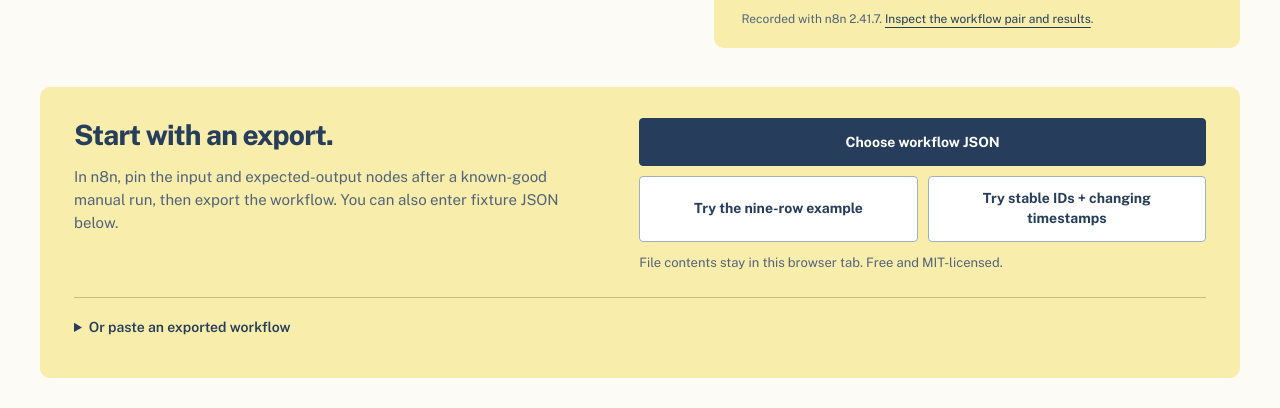
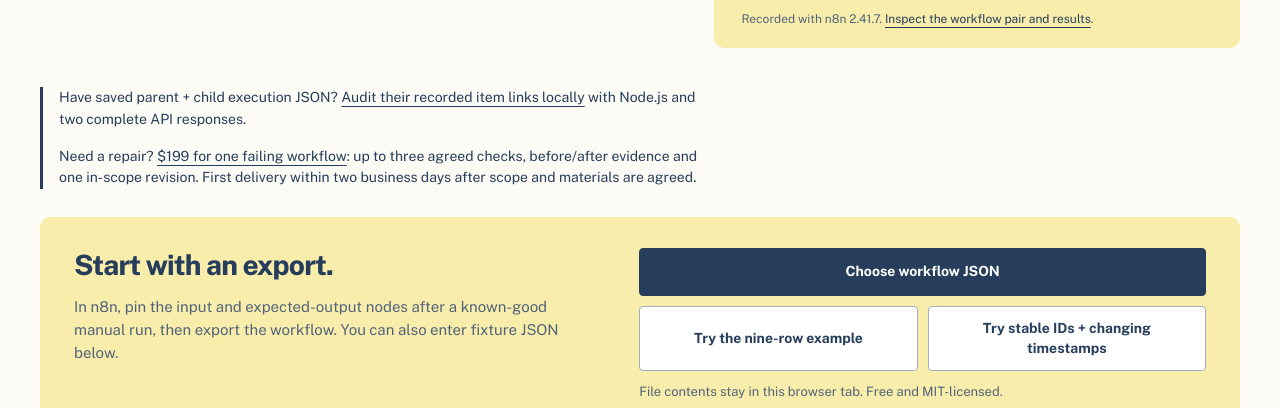
Before and after one commit to blucca/n8n-check, a website with bundled scripts: page index.html in a window 1280 px wide. Shown: the part 392-800 px from the top of the page. Built offline with nearby package versions, Linux system fonts and the light colour scheme.

Commit message:
Link saved execution audit and fixed-price repair from the case builder

```diff
--- a/index.html
+++ b/index.html
@@ -25,6 +25,11 @@
       <p>Recorded with n8n 2.41.7. <a href="https://github.com/blucca/n8n-check/tree/main/examples/silent-filter">Inspect the workflow pair and results</a>.</p>
     </aside>
   </section>
+
+  <aside class="saved-paths" aria-label="Saved execution audit and fixed-price repair">
+    <p>Have saved parent + child execution JSON? <a href="https://github.com/blucca/n8n-check/tree/main/experiments/lineage-boundary#inspect-your-own-saved-child-call">Audit their recorded item links locally</a> with Node.js and two complete API responses.</p>
+    <p>Need a repair? <a href="https://github.com/blucca/n8n-check#paid-help-for-one-failing-workflow">$199 for one failing workflow</a>: up to three agreed checks, before/after evidence and one in-scope revision. First delivery within two business days after scope and materials are agreed.</p>
+  </aside>
 
   <section class="panel import-panel" aria-labelledby="import-title">
     <div><h2 id="import-title">Start with an export.</h2><p>In n8n, pin the input and expected-output nodes after a known-good manual run, then export the workflow. You can also enter fixture JSON below.</p></div>
--- a/web/style.css
+++ b/web/style.css
@@ -59,6 +59,8 @@ p { margin: 0 0 15px; }
 .recorded-check .fail { color: var(--fail); font-weight: 700; }
 .recorded-check .result-detail { display: block; font-size: 12px; font-weight: 400; margin-top: 3px; }
 .recorded-check > p { font-size: 12px; color: var(--muted); margin: 16px 0 0; }
+.saved-paths { border-left: 3px solid var(--ink); padding-left: 16px; margin-bottom: 28px; font-size: 14px; max-width: 78ch; }
+.saved-paths p:last-child { margin-bottom: 0; }
 .panel { background: var(--paper); border: 1px solid var(--line); padding: 28px; border-radius: 5px; min-width: 0; }
 .import-panel { display: grid; grid-template-columns: 1fr 1.1fr; column-gap: 50px; background: var(--workbook); border: 0; padding: 31px 34px; border-radius: 10px; }
 .import-panel h2 { margin-bottom: 13px; }
```
